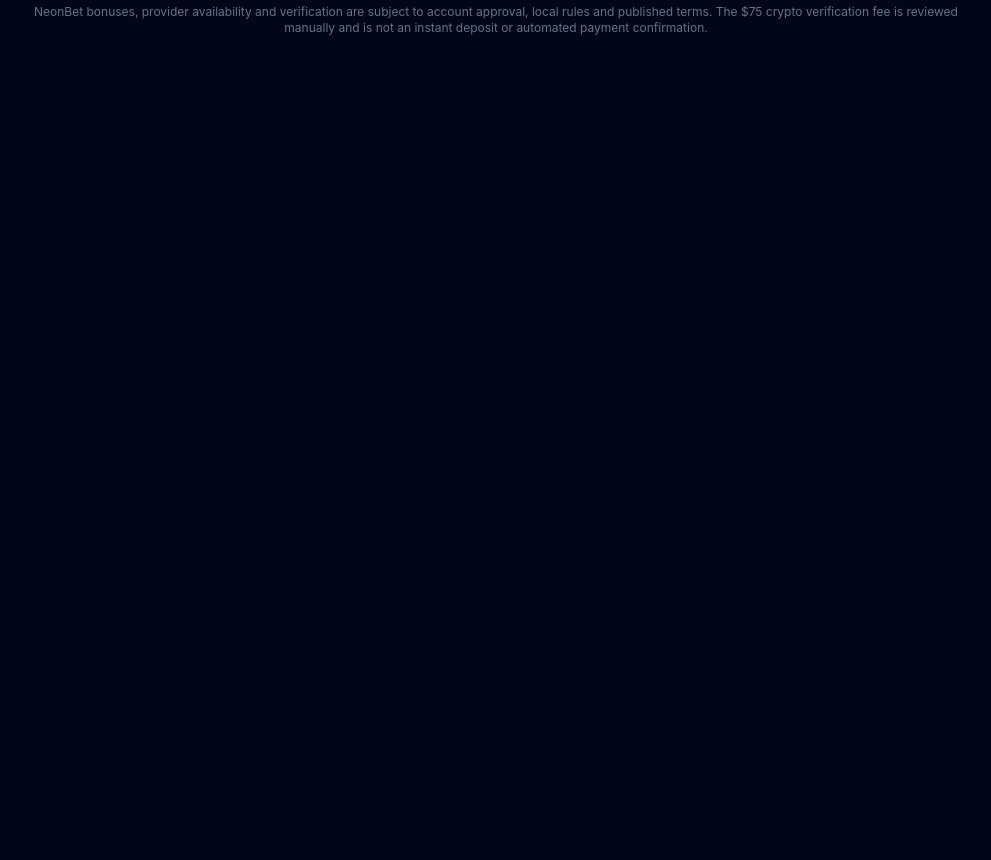
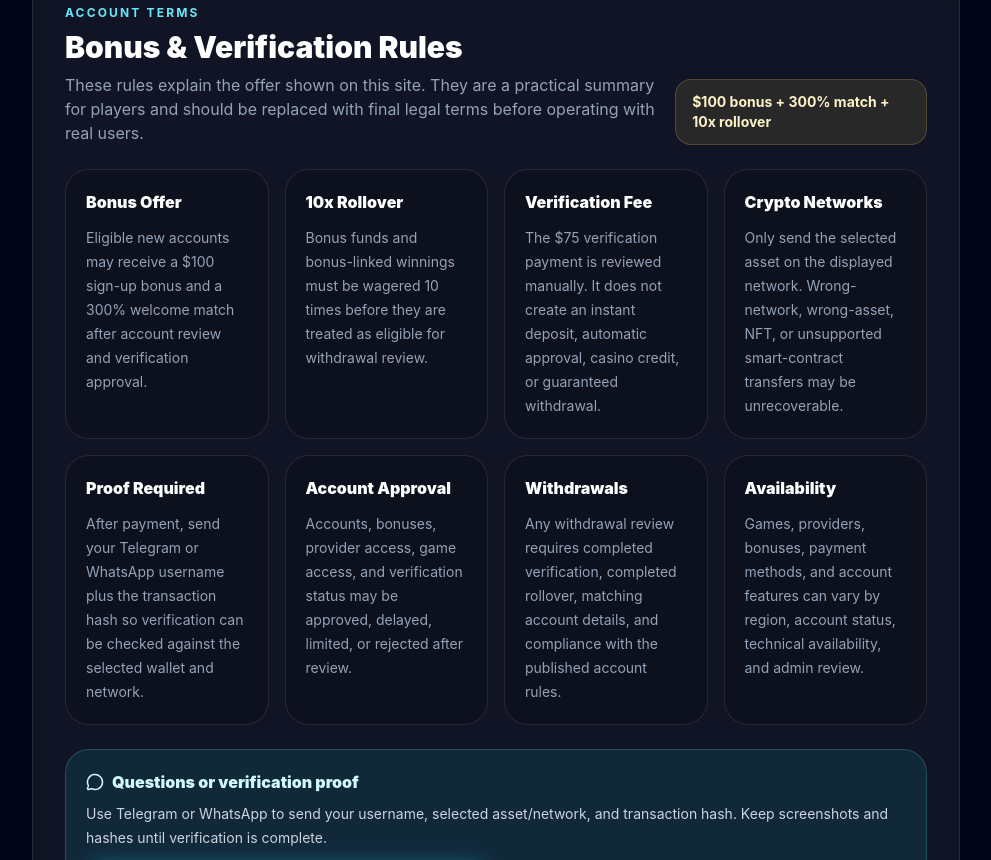
Before and after one commit to yabigdd-9/Neonbet-Casino, a React (Vite) app: page / in a window 1280 px wide. Shown: the part 6920-7780 px from the top of the page, without its empty margins (288-1279 px from the left). Before the commit the page ends 7020 px from the top, so only its background shows below. Built offline with nearby package versions, Linux system fonts and the light colour scheme.

Commit message:
Add bonus and verification terms

```diff
--- a/src/main.jsx
+++ b/src/main.jsx
@@ -103,6 +103,41 @@ const promos = [
   { title: "Free $100 Sign-Up Bonus", detail: "New accounts can claim $100 plus a 300% welcome match after verification. Bonus funds require 10x rollover.", icon: Gift },
   { title: "Daily Rewards", detail: "Fresh drops, missions and member rewards every day", icon: Flame },
   { title: "VIP Club", detail: "Level up with missions, rewards and exclusive account perks", icon: Trophy },
+];
+
+const terms = [
+  {
+    title: "Bonus Offer",
+    detail: "Eligible new accounts may receive a $100 sign-up bonus and a 300% welcome match after account review and verification approval.",
+  },
+  {
+    title: "10x Rollover",
+    detail: "Bonus funds and bonus-linked winnings must be wagered 10 times before they are treated as eligible for withdrawal review.",
+  },
+  {
+    title: "Verification Fee",
+    detail: "The $75 verification payment is reviewed manually. It does not create an instant deposit, automatic approval, casino credit, or guaranteed withdrawal.",
+  },
+  {
+    title: "Crypto Networks",
+    detail: "Only send the selected asset on the displayed network. Wrong-network, wrong-asset, NFT, or unsupported smart-contract transfers may be unrecoverable.",
+  },
+  {
+    title: "Proof Required",
+    detail: "After payment, send your Telegram or WhatsApp username plus the transaction hash so verification can be checked against the selected wallet and network.",
+  },
+  {
+    title: "Account Approval",
+    detail: "Accounts, bonuses, provider access, game access, and verification status may be approved, delayed, limited, or rejected after review.",
+  },
+  {
+    title: "Withdrawals",
+    detail: "Any withdrawal review requires completed verification, completed rollover, matching account details, and compliance with the published account rules.",
+  },
+  {
+    title: "Availability",
+    detail: "Games, providers, bonuses, payment methods, and account features can vary by region, account status, technical availability, and admin review.",
+  },
 ];
 
 const slotProviders = [
@@ -295,7 +330,7 @@ function Sidebar({ open, setOpen }) {
     ["Promotions", Gift, "promotions"],
     ["Verification", ShieldCheck, "verification"],
     ["VIP Club", Trophy, "vip"],
-    ["Responsible Play", ShieldCheck, "footer"],
+    ["Responsible Play", ShieldCheck, "terms"],
   ];
 
   return (
@@ -1019,6 +1054,46 @@ function VerificationPanel() {
   );
 }
 
+function TermsSection() {
+  return (
+    <section id="terms" className="scroll-mt-24 rounded-[2rem] border border-white/10 bg-white/[0.06] p-6 md:p-8">
+      <div className="mb-6 flex flex-col gap-3 xl:flex-row xl:items-end xl:justify-between">
+        <div>
+          <div className="text-xs font-bold uppercase tracking-[0.18em] text-cyan-300">Account terms</div>
+          <h2 className="mt-2 text-2xl md:text-3xl font-black">Bonus & Verification Rules</h2>
+          <p className="mt-2 max-w-3xl text-slate-400">
+            These rules explain the offer shown on this site. They are a practical summary for players and should be replaced with final legal terms before operating with real users.
+          </p>
+        </div>
+        <div className="rounded-2xl border border-amber-300/20 bg-amber-300/10 px-4 py-3 text-sm font-bold text-amber-100">
+          $100 bonus + 300% match + 10x rollover
+        </div>
+      </div>
+
+      <div className="grid gap-4 md:grid-cols-2 xl:grid-cols-4">
+        {terms.map((term) => (
+          <article key={term.title} className="rounded-3xl border border-white/10 bg-black/20 p-5">
+            <h3 className="font-black text-white">{term.title}</h3>
+            <p className="mt-3 text-sm leading-6 text-slate-400">{term.detail}</p>
+          </article>
+        ))}
+      </div>
+
+      <div className="mt-6 rounded-3xl border border-cyan-300/20 bg-cyan-400/10 p-5">
+        <div className="flex items-center gap-2 font-black text-cyan-100">
+          <MessageCircle size={18} /> Questions or verification proof
+        </div>
+        <p className="mt-2 text-sm leading-6 text-slate-300">
+          Use Telegram or WhatsApp to send your username, selected asset/network, and transaction hash. Keep screenshots and hashes until verification is complete.
+        </p>
+        <div className="mt-4">
+          <ContactButtons compact />
+        </div>
+      </div>
+    </section>
+  );
+}
+
 function App() {
   const [open, setOpen] = useState(false);
   const [balance, setBalance] = useState(100);
@@ -1121,6 +1196,8 @@ function App() {
           </div>
         </section>
 
+        <TermsSection />
+
         <footer id="footer" className="scroll-mt-24 text-center text-xs text-slate-500 py-8">
           NeonBet bonuses, provider availability and verification are subject to account approval, local rules and published terms. The $75 crypto verification fee is reviewed manually and is not an instant deposit or automated payment confirmation.
         </footer>
```
Also changed, not shown: 1 other file (tests, documents, lock files or other folders).
